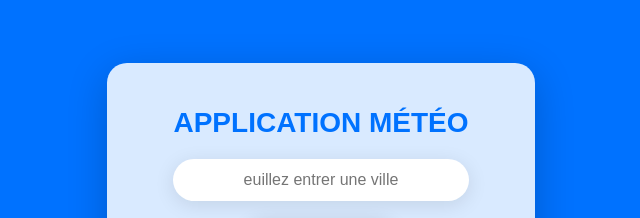
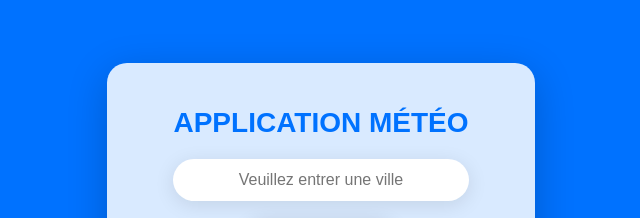
Before and after one commit to melissate/WeatherApp, a plain HTML site: page index.html in a window 1280 px wide. Shown: the part 201-419 px from the top of the page, 319-959 px from the left. Drawn offline with Linux system fonts and the light colour scheme.

Commit message:
Update index.html

```diff
--- a/index.html
+++ b/index.html
@@ -9,7 +9,7 @@
 <body>
     <div id="weather-container">
         <h2>Application Météo</h2>
-        <input type="text" id="city" placeholder="euillez entrer une ville">
+        <input type="text" id="city" placeholder="Veuillez entrer une ville">
         <button onclick="getWeather()">Rechercher</button>
 
         <img id="weather-icon" alt="Weather Icon">
```
